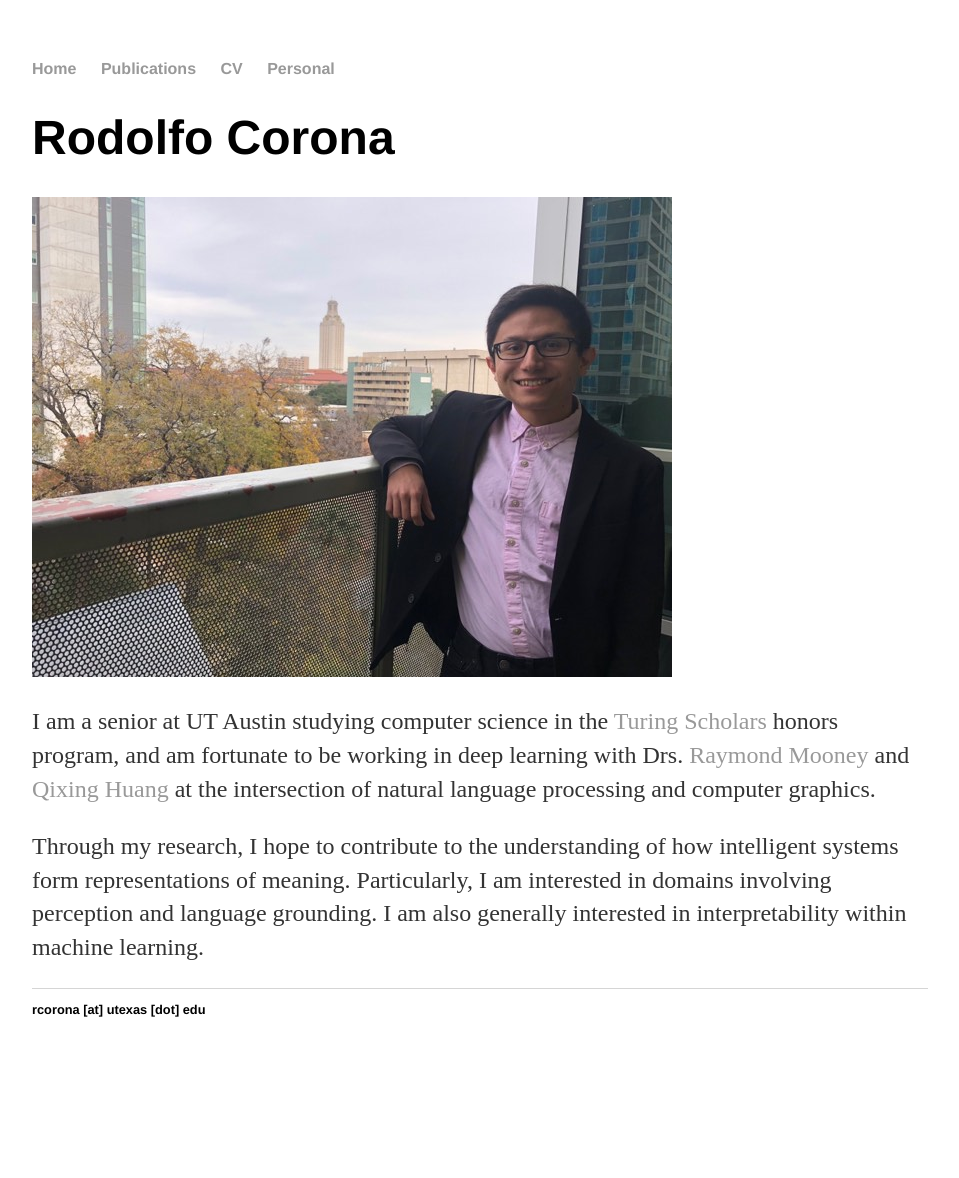
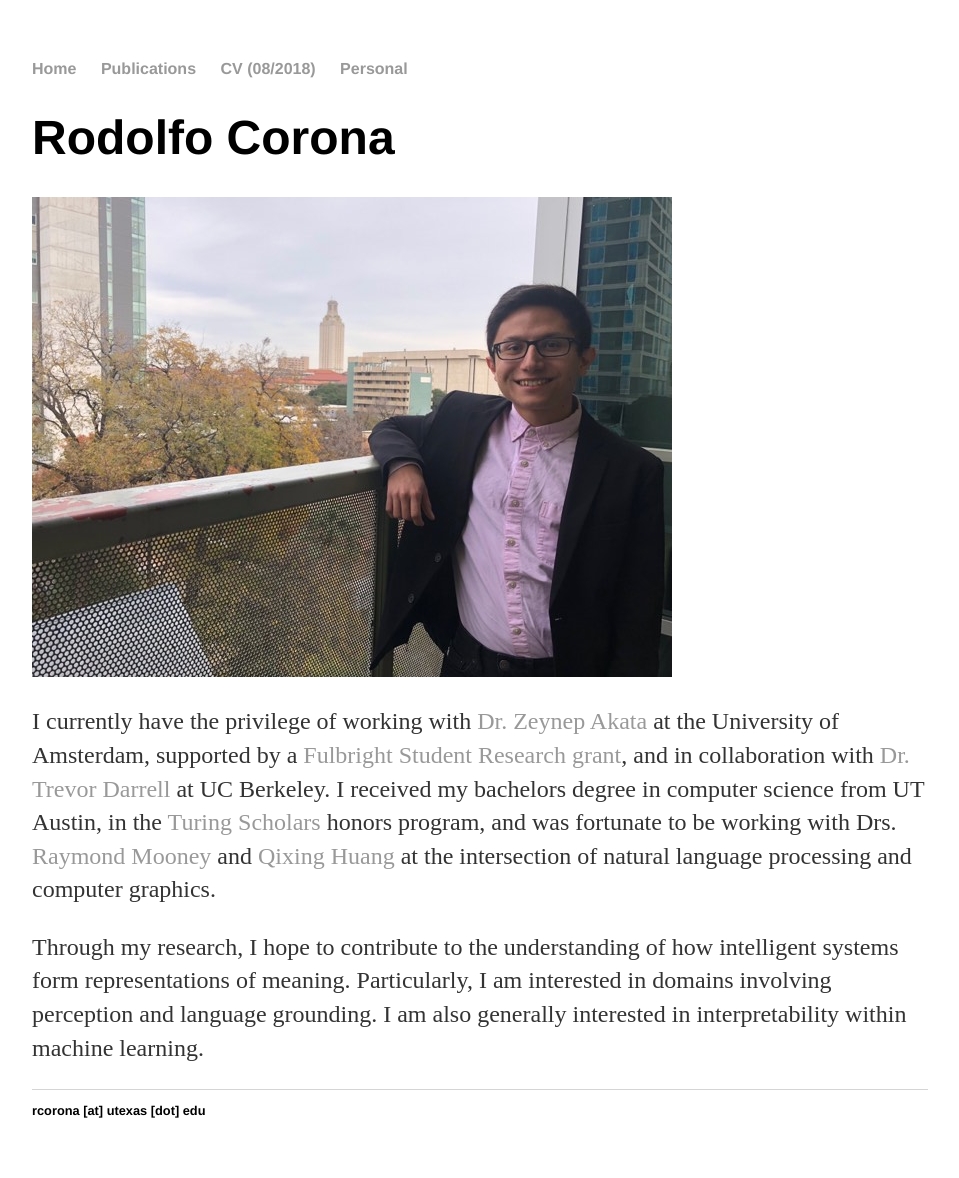
Before and after one commit to rcorona/old_website, a Jekyll site: the page built from index.html, in a window 1280 px wide. Shown: the whole page, without its empty margins (160-1119 px from the left). Built offline with Jekyll 4.4.1, drawn with Linux system fonts in a browser that asks for light colours; before the commit the page ends 1077 px from its top, so only the background shows below that.

Commit message:
Updated website for 08/2018

```diff
--- a/_layouts/default.html
+++ b/_layouts/default.html
@@ -10,7 +10,7 @@
 	    		<ul>
 	        		<li><a href="/">Home</a></li>
 				<li><a href="/publications">Publications</li>
-	        		<li><a href="/rcorona_CV.pdf">CV</a></li>
+	        		<li><a href="/rcorona_CV.pdf">CV (08/2018)</a></li>
 	        		<li><a href="/blog">Personal</a></li>
 	    		</ul>
 			</nav>
--- a/index.html
+++ b/index.html
@@ -6,9 +6,13 @@ title: Rodolfo Corona
 	<h1>Rodolfo Corona</h1>
 	<img src="/headshot.jpg" alt="Rodolfo Corona">
 	<p>
-	 I am a senior at UT Austin studying computer science in the <a href="https://www.cs.utexas.edu/turing-scholars">Turing Scholars</a>
-	 honors program, and am fortunate to be working in deep learning with Drs. <a href="https://www.cs.utexas.edu/~mooney/">Raymond Mooney</a>
-	 and <a href="https://www.cs.utexas.edu/~huangqx/">Qixing Huang</a> at the intersection of natural language processing and
+	  I currently have the privilege of working with <a href="https://ivi.fnwi.uva.nl/uvaboschdeltalab/people/zeynep-akata/">Dr. Zeynep Akata</a> at the University of Amsterdam, supported by a
+	  <a href="https://us.fulbrightonline.org/fulbright-us-student-program">Fulbright Student Research grant</a>, and in collaboration with
+	  <a href="https://people.eecs.berkeley.edu/~trevor/">Dr. Trevor Darrell</a> at UC Berkeley.
+
+	 I received my bachelors degree in computer science from UT Austin, in the <a href="https://www.cs.utexas.edu/turing-scholars">Turing Scholars</a>
+	 honors program, and was fortunate to be working with Drs. <a href="https://www.cs.utexas.edu/~mooney/">Raymond Mooney</a> and
+	 <a href="https://www.cs.utexas.edu/~huangqx/">Qixing Huang</a> at the intersection of natural language processing and
 	 computer graphics.
 	</p>
 	<p>
```
Also changed, not shown: 1 other file.
